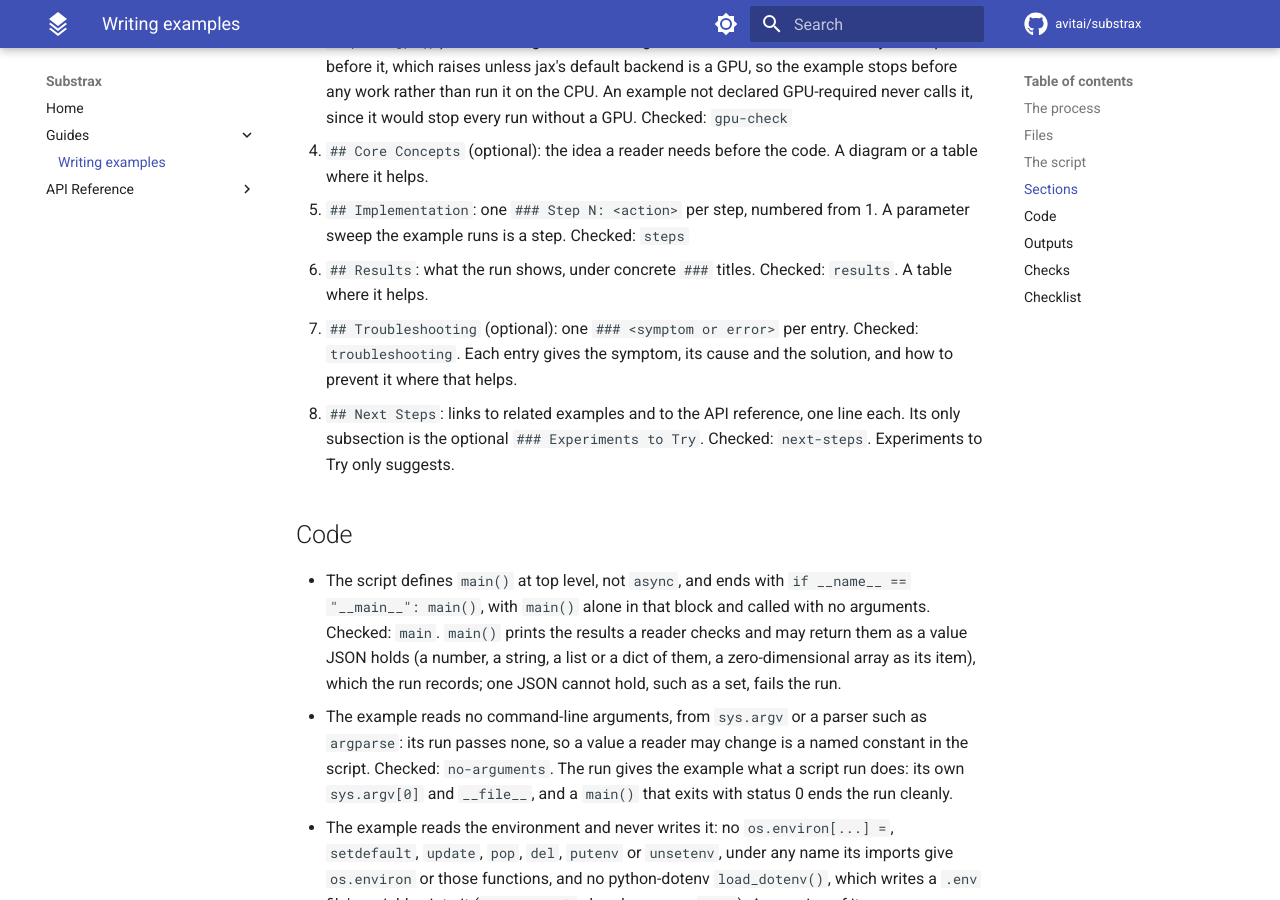
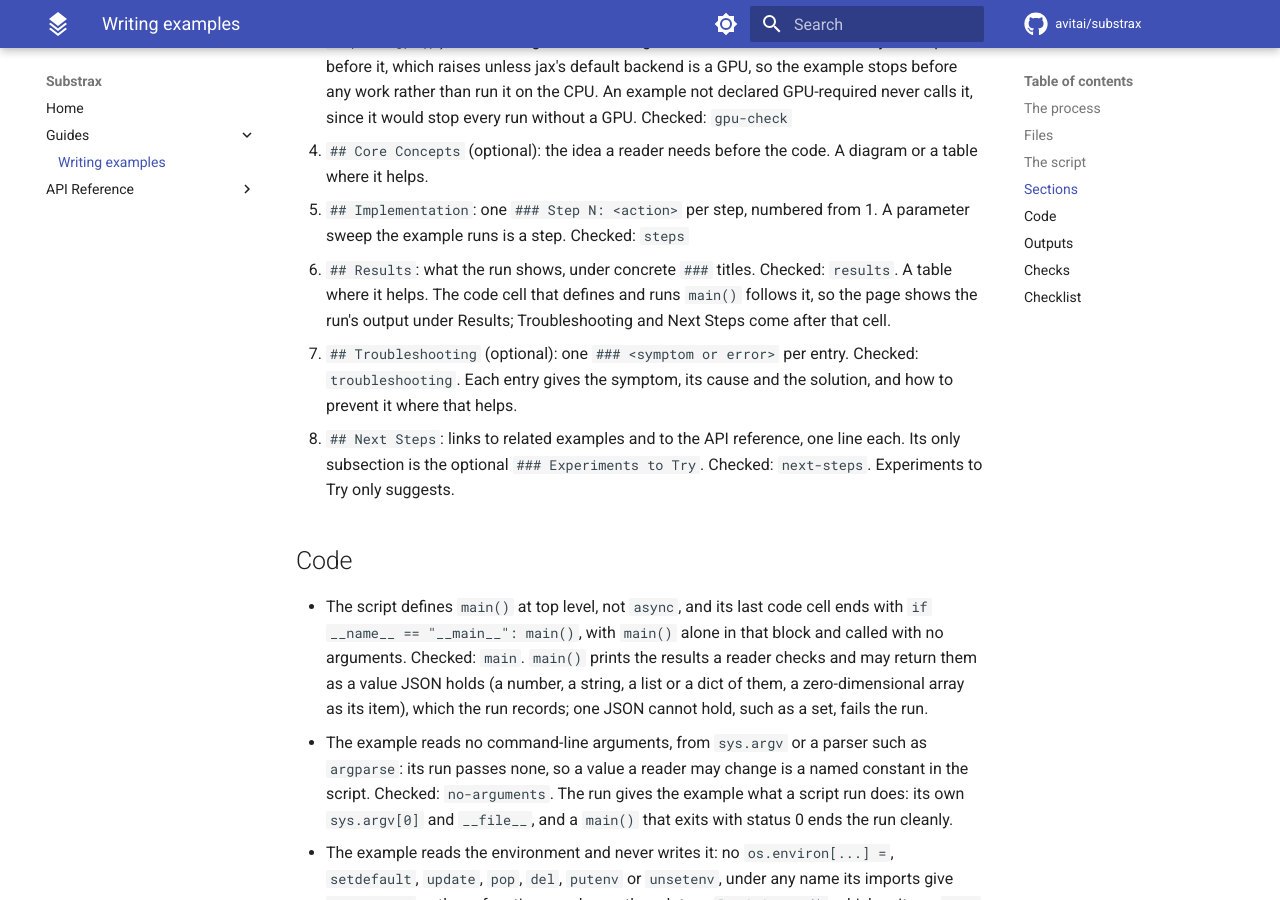
Before and after one commit to avitai/substrax, an MkDocs documentation site: the page built from docs/guides/writing-examples.md, in a window 1280 px wide and 900 px high, scrolled down 2769 px. Built offline with MkDocs 1.6.1 and Material for MkDocs 9.7.7, drawn with Linux system fonts in a browser that asks for light colours; comment, search, counter and statistics services are not loaded.

Commit message:
docs(guide): run the template's main() under Results
The template's main() cell came after Next Steps, so the page, which
shows a cell's output beneath it, ended with the run's output and left
Results with nothing but its prose. The cell now follows Results, and
Troubleshooting and Next Steps come after it. The guide says so, and
says the last code cell ends with the __main__ guard, as the main rule
checks, where it said the script ends with it.

```diff
--- a/docs/guides/writing-examples.md
+++ b/docs/guides/writing-examples.md
@@ -109,7 +109,8 @@ left out. Checked: `skeleton`
 5. `## Implementation`: one `### Step N: <action>` per step, numbered from 1. A parameter sweep the
    example runs is a step. Checked: `steps`
 6. `## Results`: what the run shows, under concrete `###` titles. Checked: `results`. A table
-   where it helps.
+   where it helps. The code cell that defines and runs `main()` follows it, so the page shows the
+   run's output under Results; Troubleshooting and Next Steps come after that cell.
 7. `## Troubleshooting` (optional): one `### <symptom or error>` per entry. Checked:
    `troubleshooting`. Each entry gives the symptom, its cause and the solution, and how to prevent
    it where that helps.
@@ -119,7 +120,7 @@ left out. Checked: `skeleton`
 
 ## Code
 
-- The script defines `main()` at top level, not `async`, and ends with
+- The script defines `main()` at top level, not `async`, and its last code cell ends with
   `if __name__ == "__main__": main()`, with `main()` alone in that block and called with no
   arguments. Checked: `main`.
   `main()` prints the results a reader checks and may return them as a value JSON holds (a
```
Also changed, not shown: CHANGELOG.md (+3 -0 lines), docs/guides/example_template.py (+20 -16 lines), 1 other file.
